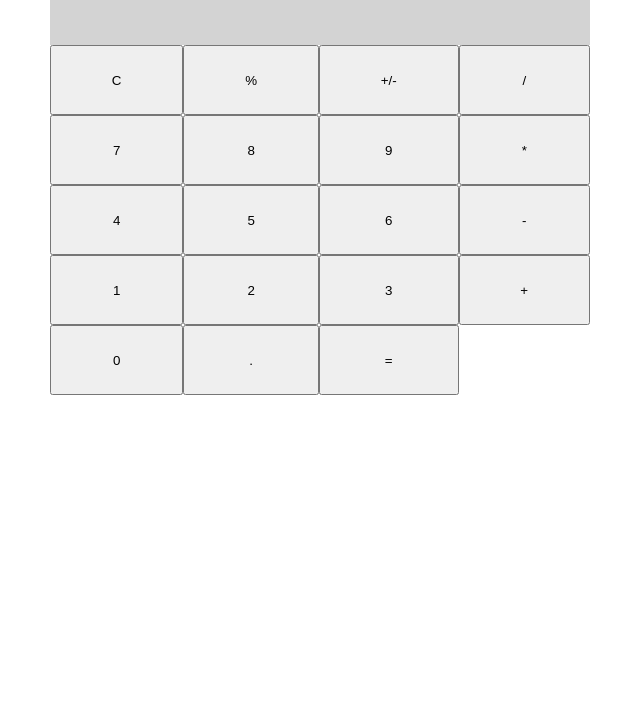
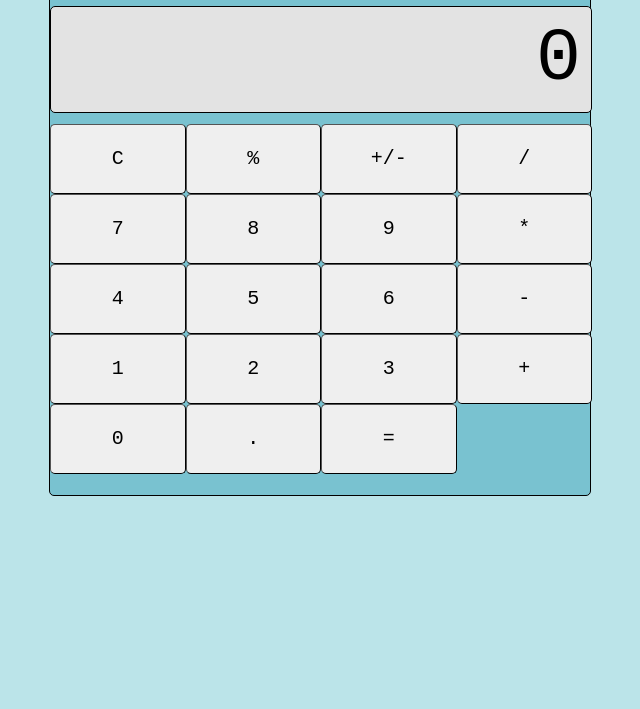
Before and after one commit to thomasfinnegan14/javascript-calculator, a plain HTML site: page index.html in a window 1280 px wide. Shown: the part 91-800 px from the top of the page, without its empty margins (320-960 px from the left). Drawn offline with Linux system fonts and the light colour scheme.

Commit message:
Add background and text styling

```diff
--- a/index.html
+++ b/index.html
@@ -9,28 +9,29 @@
     <link rel="stylesheet" href="styles.css">
 </head>
 <body>
+    <div class="header">Basic Calculator</div>
     <div class="calcbody">
         <div id="display">0</div>
         <div id="container">
-            <button type="button" id="clear">C</button>
-            <button type="button" id="percent">%</button>
-            <button type="button" id="plusminus">+/-</button>
-            <button type="button" id="divide">/</button>
-            <button type="button" id="seven">7</button>
-            <button type="button" id="eight">8</button>
-            <button type="button" id="nine">9</button>
-            <button type="button" id="multiply">*</button>
-            <button type="button" id="four">4</button>
-            <button type="button" id="five">5</button>
-            <button type="button" id="six">6</button>
-            <button type="button" id="subtract">-</button>
-            <button type="button" id="one">1</button>
-            <button type="button" id="two">2</button>
-            <button type="button" id="three">3</button>
-            <button type="button" id="add">+</button>
-            <button type="button" id="zero">0</button>
-            <button type="button" id="decimal">.</button>
-            <button type="button" id="equal">=</button>
+            <button type="button" id="clear" class="allbtns">C</button>
+            <button type="button" id="percent" class="allbtns">%</button>
+            <button type="button" id="plusminus" class="allbtns">+/-</button>
+            <button type="button" id="divide" class="allbtns">/</button>
+            <button type="button" id="seven" class="allbtns">7</button>
+            <button type="button" id="eight" class="allbtns">8</button>
+            <button type="button" id="nine" class="allbtns">9</button>
+            <button type="button" id="multiply" class="allbtns">*</button>
+            <button type="button" id="four" class="allbtns">4</button>
+            <button type="button" id="five" class="allbtns">5</button>
+            <button type="button" id="six" class="allbtns">6</button>
+            <button type="button" id="subtract" class="allbtns">-</button>
+            <button type="button" id="one" class="allbtns">1</button>
+            <button type="button" id="two" class="allbtns">2</button>
+            <button type="button" id="three" class="allbtns">3</button>
+            <button type="button" id="add" class="allbtns">+</button>
+            <button type="button" id="zero" class="allbtns">0</button>
+            <button type="button" id="decimal" class="allbtns">.</button>
+            <button type="button" id="equal" class="allbtns">=</button>
         </div>
     </div>
 </body>
--- a/styles.css
+++ b/styles.css
@@ -1,24 +1,47 @@
 body {
     display: grid;
     justify-content: center;
+    background-color: #bbe4e9;
 }
 
 .calcbody {
     display: grid;
     width: 540px;
     height: 500px;
+    border: 0.5px solid;
+    border-radius: 5px;
+    background-color: #79c2d0;
 }
 
 #display {
     text-align: right;
     font-size: 75px;
-    background-color: lightgray;
+    background-color: #e3e3e3;
     padding: 10px;
+    border-radius: 5px;
+    border-width: 1px;
+    font-family: 'Courier New', Courier, monospace;
+    margin: auto;
+    width: 520px;
+    border: 0.5px solid;
 }
 
 #container {
     display: grid;
-    grid-template-columns: repeat(4, auto);
-    grid-template-rows: repeat(4, auto);
+    grid-template-columns: repeat(4, minmax(0, 1fr));
     height: 350px;
 }
+
+.allbtns {
+    border-radius: 5px;
+    border-width: 1px;
+    font-size: 20px;
+    font-family: 'Courier New', Courier, monospace;
+}
+
+.header {
+    font-size: 50px;
+    text-align: center;
+    font-family:'Courier New', Courier, monospace;
+    padding: 10px;
+}
```
